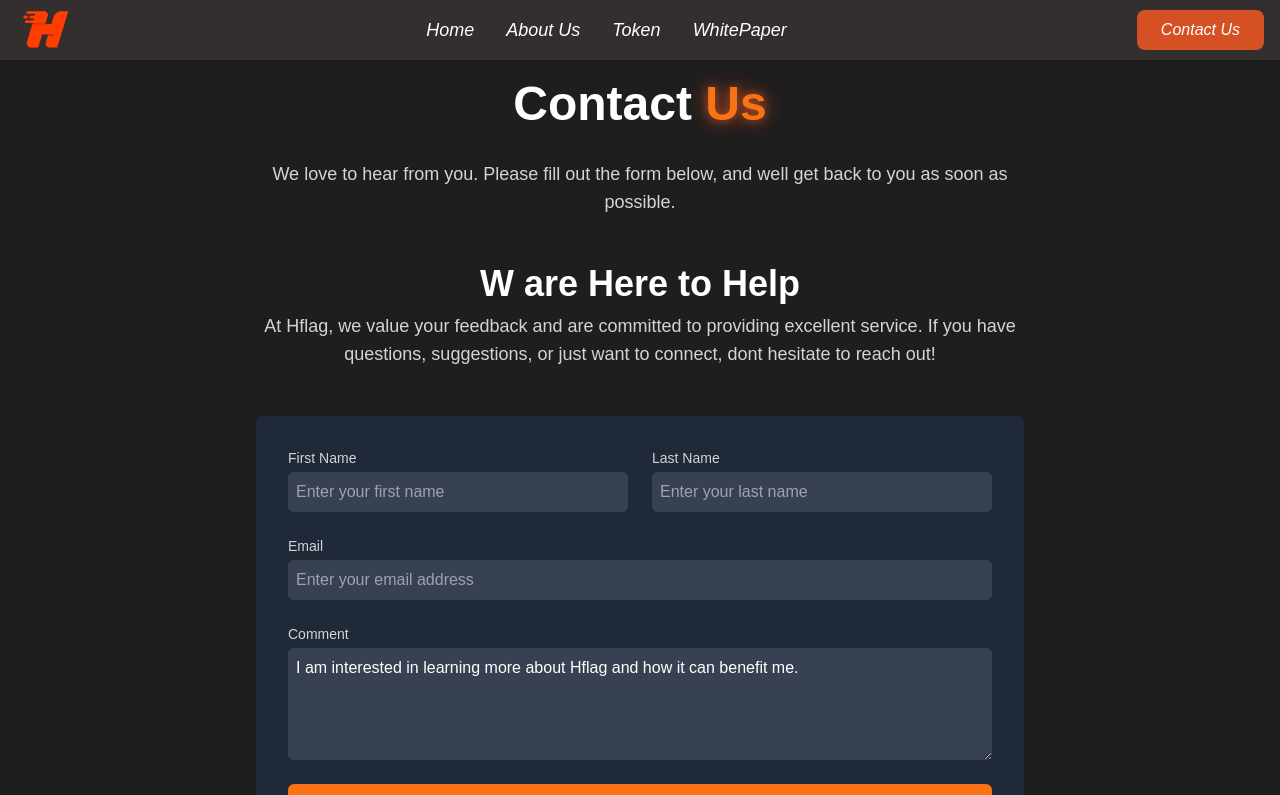
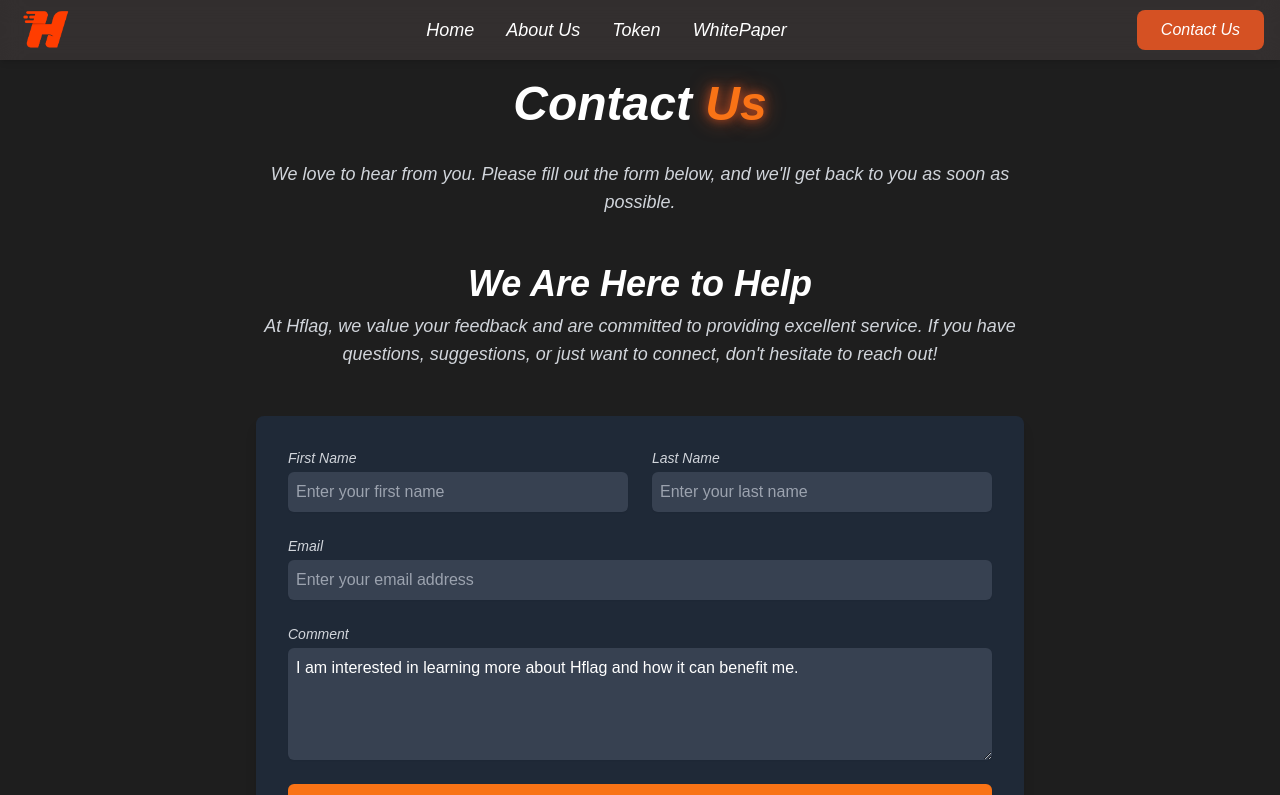
Before and after one commit to Souravhere/hflag, a Next.js app: page /contact in a window 1280 px wide. Shown: the top 795 px of the page. Built offline with nearby package versions, Linux system fonts and the light colour scheme.

Commit message:
form fill logic added

```diff
--- a/src/app/contact/page.tsx
+++ b/src/app/contact/page.tsx
@@ -50,8 +50,20 @@ export default function ContactPage() {
 
   const handleSubmit = (e: React.FormEvent<HTMLFormElement>) => {
     e.preventDefault()
-    // In a real application, this would send the form data to a server
-    console.log('Sending email to jeff@yellow-labs.net with data:', formData)
+
+    // Create the email subject and body
+    const subject = encodeURIComponent('Contact Form Submission')
+    const body = encodeURIComponent(
+      `First Name: ${formData.firstName}\n` +
+      `Last Name: ${formData.lastName}\n` +
+      `Email: ${formData.email}\n` +
+      `Comment: ${formData.comment}`
+    )
+
+    // Redirect to mailto link
+    window.location.href = `mailto:jeff@yellow-labs.net?subject=${subject}&body=${body}`
+
+    // Optionally alert the user
     alert('Thank you for your message. We will get back to you soon!')
   }
 
@@ -61,7 +73,7 @@ export default function ContactPage() {
       initial="hidden"
       animate={inView ? 'visible' : 'hidden'}
       variants={containerVariants}
-      className="min-h-screen bg-[#1e1e1e] text-white py-20 px-4 sm:px-6 lg:px-8"
+      className="min-h-screen italic bg-[#1e1e1e] text-white py-20 px-4 sm:px-6 lg:px-8"
     >
       <div className="max-w-3xl mx-auto">
         <motion.h1 variants={itemVariants} className="text-4xl md:text-5xl font-bold text-center mb-8">
@@ -69,17 +81,16 @@ export default function ContactPage() {
         </motion.h1>
 
         <motion.p variants={itemVariants} className="text-lg text-gray-300 text-center mb-12">
-          We love to hear from you. Please fill out the form below, and well get back to you as soon as possible.
+          We love to hear from you. Please fill out the form below, and we'll get back to you as soon as possible.
         </motion.p>
         {/* Top content for trust-building */}
         <motion.div variants={itemVariants} className="mb-12 text-center">
-          <h2 className="text-3xl md:text-4xl font-semibold mb-2">W are Here to Help</h2>
+          <h2 className="text-3xl md:text-4xl font-semibold mb-2">We Are Here to Help</h2>
           <p className="text-lg text-gray-300 mb-4">
             At Hflag, we value your feedback and are committed to providing excellent service.
-            If you have questions, suggestions, or just want to connect, dont hesitate to reach out!
+            If you have questions, suggestions, or just want to connect, don't hesitate to reach out!
           </p>
         </motion.div>
-
 
         <motion.form
           variants={itemVariants}
--- a/src/app/whitepaper/page.tsx
+++ b/src/app/whitepaper/page.tsx
@@ -92,7 +92,7 @@ export default function WhitePaperPage() {
       initial="hidden"
       animate={inView ? 'visible' : 'hidden'}
       variants={containerVariants}
-      className="min-h-screen bg-[#1e1e1e] text-white py-20 px-4 sm:px-6 lg:px-8"
+      className="min-h-screen bg-[#1e1e1e] italic text-white py-20 px-4 sm:px-6 lg:px-8"
     >
       <div className="max-w-4xl mx-auto">
         <motion.h1 variants={itemVariants} className="text-4xl md:text-5xl font-bold text-center mb-8">
```
